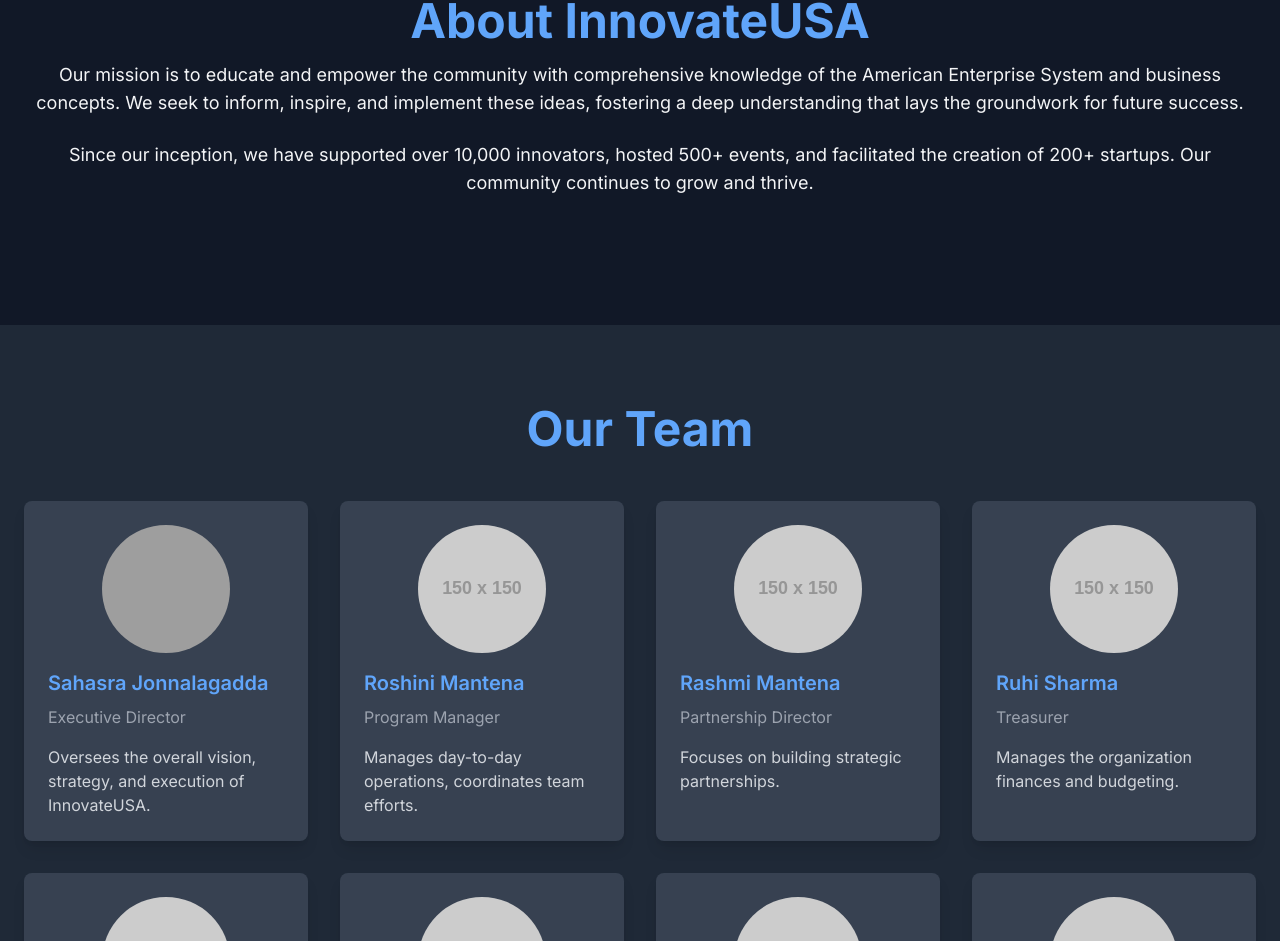
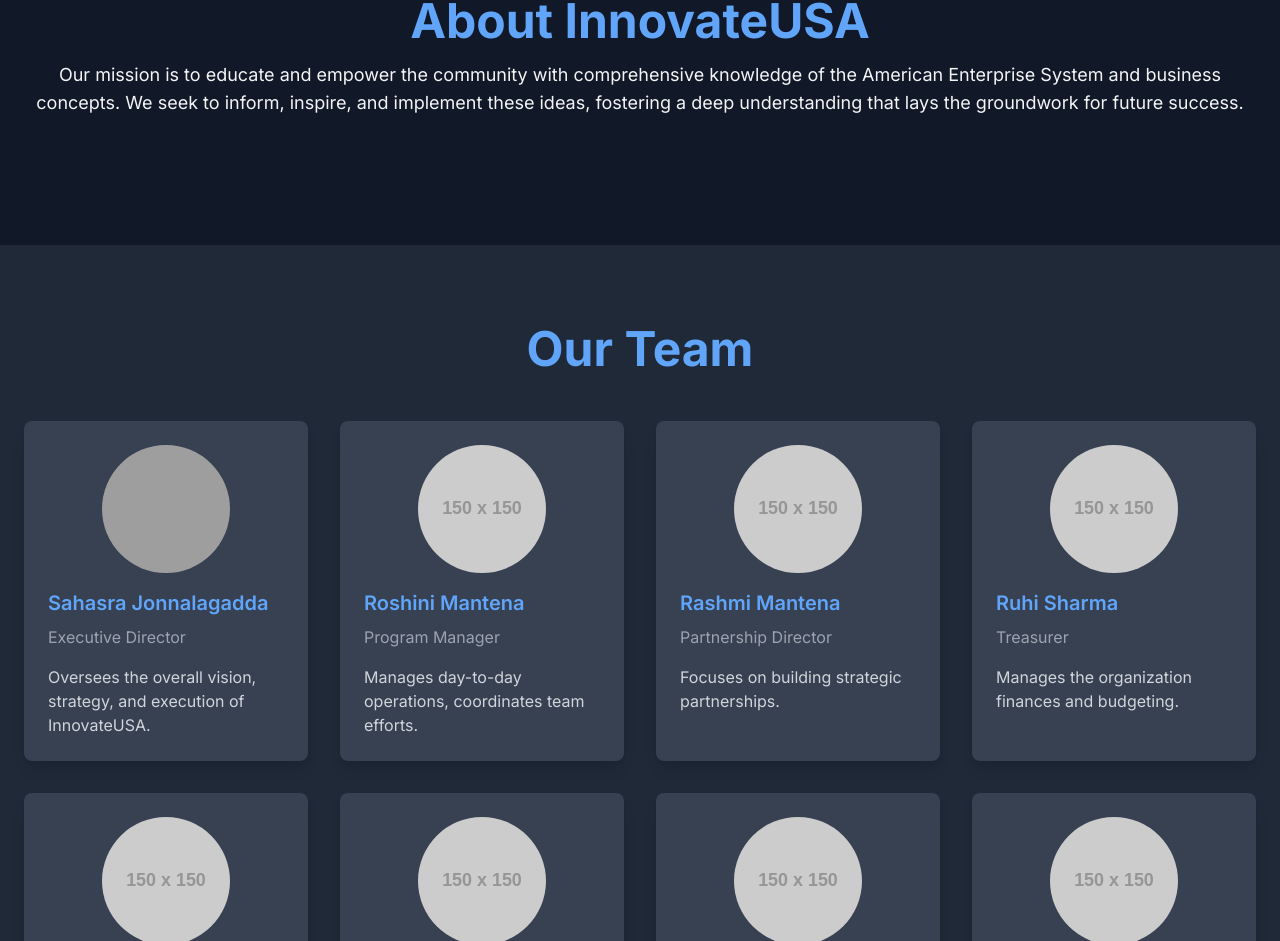
Before and after one commit to arao761/innovate-usa, a Next.js app: page / in a window 1280 px wide. Shown: the part 971-1912 px from the top of the page. Built offline with nearby package versions, Linux system fonts and the light colour scheme; grey boxes are pictures that could not be loaded.

Commit message:
removed unneccasry stuff

```diff
--- a/app/page.tsx
+++ b/app/page.tsx
@@ -83,9 +83,6 @@
                         <h2 className="text-5xl font-bold text-blue-400 mb-4">About InnovateUSA</h2>
                         <p className="text-lg mb-6">
                             Our mission is to educate and empower the community with comprehensive knowledge of the American Enterprise System and business concepts. We seek to inform, inspire, and implement these ideas, fostering a deep understanding that lays the groundwork for future success.
-                        </p>
-                        <p className="text-lg">
-                            Since our inception, we have supported over 10,000 innovators, hosted 500+ events, and facilitated the creation of 200+ startups. Our community continues to grow and thrive.
                         </p>
                     </motion.div>
                 </div>
```
